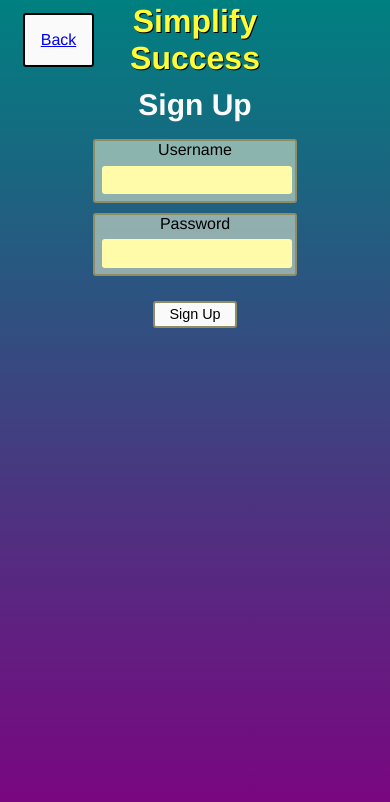
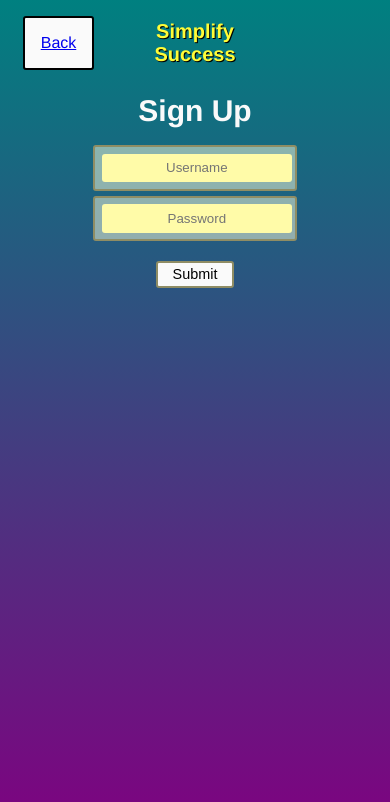
Before and after one commit to Magikarppi/Habit-Tracker, a React (Create React App) app in the folder frontend/: page /signup in a window 390 px wide. Shown: the top 802 px of the page. Built offline with nearby package versions, Linux system fonts and the light colour scheme.

Commit message:
Added responsive styles and form validation with Formik

```diff
--- a/frontend/package.json
+++ b/frontend/package.json
@@ -8,6 +8,7 @@
     "@types/node": "^15.0.1",
     "@types/react": "^17.0.4",
     "@types/react-dom": "^17.0.3",
+    "formik": "^2.2.6",
     "react": "^16.12.0",
     "react-dom": "^16.12.0",
     "react-google-charts": "^3.0.15",
--- a/frontend/src/App.tsx
+++ b/frontend/src/App.tsx
@@ -1,10 +1,5 @@
 import React, { useState, useEffect } from 'react';
-import {
-  BrowserRouter as Router,
-  Route,
-  Redirect,
-  useHistory,
-} from 'react-router-dom';
+import { BrowserRouter as Router, Route, Redirect } from 'react-router-dom';
 
 import './App.css';
 import { setToken, create, remove, update } from './services/habits';
@@ -21,10 +16,12 @@ import Img6 from './images/woman_meditating.jpg';
 import { useField } from './hooks/hooks';
 import {
   ErrorSuccessMsg,
+  HabitInputValue,
   HabitNameField,
   HabitsToShow,
   HabitType,
   LoggedInUser,
+  LoginSignUpInputValues,
 } from './types';
 import GlobalStyle from './globalStyle';
 import LoginSignUp from './components/LoginSignUp';
@@ -42,8 +39,6 @@ const App = () => {
   const habitName = useField('text');
   const username = useField('text');
   const password = useField('password');
-
-  // const history = useHistory();
 
   // useEffect(() => {
   //   if (window.screen.width > 767) {
@@ -63,12 +58,12 @@ const App = () => {
     }
   }, []);
 
-  const handleSignUpSubmit = async (e: React.ChangeEvent<HTMLFormElement>) => {
-    e.preventDefault();
-
+  const handleSignUpSubmit = async (values: LoginSignUpInputValues) => {
+    // e.preventDefault();
+    const { username, password } = values;
     const signupData = {
-      username: username.value,
-      password: password.value,
+      username,
+      password,
     };
 
     if (signupData.password.length < 5) {
@@ -121,20 +116,20 @@ const App = () => {
         setTimeout(() => {
           setSuccessMessage(null);
         }, 4000);
-        username.reset();
-        password.reset();
+        // username.reset();
+        // password.reset();
       }
     } catch (exception) {
       console.log('exception', exception);
     }
   };
 
-  const handleLoginSubmit = async (e: React.ChangeEvent<HTMLFormElement>) => {
-    e.preventDefault();
-
+  const handleLoginSubmit = async (values: LoginSignUpInputValues) => {
+    // e.preventDefault();
+    const { username, password } = values;
     const loginData = {
-      username: username.value,
-      password: password.value,
+      username,
+      password,
     };
     try {
       const responseData = await login(loginData);
@@ -158,8 +153,8 @@ const App = () => {
         setToken(responseData.token);
         setLoggedInUser(responseData);
         setHabitsToShow(responseData.habits);
-        username.reset();
-        password.reset();
+        // username.reset();
+        // password.reset();
         setRedirect('/');
         setRedirect(null);
       }
@@ -174,12 +169,12 @@ const App = () => {
     setHabitsToShow([]);
   };
 
-  const handleHabitSubmit = async (e: React.ChangeEvent<HTMLFormElement>) => {
-    e.preventDefault();
-
+  const handleHabitSubmit = async (values: HabitInputValue) => {
+    // e.preventDefault();
+    const { habitName } = values;
     try {
       const newHabit = {
-        name: habitName.value,
+        name: habitName,
       };
 
       const responseData = await create(newHabit);
@@ -204,7 +199,7 @@ const App = () => {
       if (responseData.name && loggedInUser) {
         setHabitsToShow([...habitsToShow, responseData]);
         loggedInUser.habits = loggedInUser.habits.concat(responseData);
-        habitName.reset();
+        // habitName.reset();
         setShowHabitForm(false);
         window.localStorage.setItem(
           'loggedHabitAppUser',
--- a/frontend/src/components/AddHabit.tsx
+++ b/frontend/src/components/AddHabit.tsx
@@ -1,6 +1,12 @@
 import React from 'react';
 import styled from 'styled-components';
-import { AddHabitProps } from '../types';
+import { Formik, Form, Field, ErrorMessage } from 'formik';
+
+import {
+  AddHabitProps,
+  HabitInputValue,
+  LoginSignUpInputValues,
+} from '../types';
 
 const SubmitBtn = styled.button`
   background: #fffba8;
@@ -57,17 +63,50 @@ const CancelBtn = styled.button`
   text-align: center;
 `;
 
+const ErrorDiv = styled.div`
+  color: red;
+`;
+
 const AddHabit = ({
   handleHabitSubmit,
   habitName,
   toggleHabitForm,
 }: AddHabitProps) => {
+  const initialValues = {
+    habitName: '',
+  };
+
+  const validate = (values: HabitInputValue) => {
+    const { habitName } = values;
+    const errors: any = {};
+
+    if (!habitName) {
+      errors.habitName = 'Please enter a habit name';
+    } else if (habitName.length >= 30) {
+      errors.username = 'Max length is 30 chars';
+    }
+
+    return errors;
+  };
   return (
     <div>
-      <form onSubmit={handleHabitSubmit}>
+      <Formik
+        initialValues={initialValues}
+        validate={(values) => validate(values)}
+        onSubmit={(values, { setSubmitting }) => {
+          handleHabitSubmit(values);
+        }}
+      >
+        {({ isSubmitting, errors }) => (
+          <Form>
             <DivInput>
-          Name your habit: <Input data-cy="habitname-input" {...habitName} />
+              <Field
+                type="habitName"
+                name="habitName"
+                placeholder="Habit name"
+              />
             </DivInput>
+            <ErrorMessage name="username" component={ErrorDiv} />
             <SubmitDiv>
               <SubmitBtn
                 data-cy="habit-submit"
@@ -84,7 +123,9 @@ const AddHabit = ({
                 cancel
               </CancelBtn>
             </SubmitDiv>
-      </form>
+          </Form>
+        )}
+      </Formik>
     </div>
   );
 };
--- a/frontend/src/components/Header.tsx
+++ b/frontend/src/components/Header.tsx
@@ -4,42 +4,41 @@ import styled from 'styled-components';
 import { HeaderProps } from '../types';
 import { consts } from '../utils';
 
-const HeaderWrapperDark = styled.div`
+const HeaderWrapper = styled.div`
   display: flex;
   flex-direction: row;
   align-items: center;
   justify-content: space-between;
   width: 100%;
-  height: 80px;
+  height: 30%;
   /* background-color: #383838; */
-`;
-
-const HeaderWrapperLight = styled.div`
-  display: flex;
-  flex-direction: row;
-  align-items: center;
-  justify-content: space-between;
-  width: 100%;
-  height: 80px;
 `;
 
 const HeaderSubWrapper = styled.div`
   display: flex;
+  flex-direction: column;
+  @media (min-width: 767px) {
     flex-direction: row;
+  }
   align-items: center;
   justify-content: center;
   width: 30%;
 `;
 
 const H1 = styled.h1`
-  font-size: 200%;
+  /* font-size: 200%; */
   color: #fffc37;
   text-shadow: 1px 1px black;
 `;
 
 const LoggedInDiv = styled.div`
+  margin-top: 10px;
   text-align: center;
   white-space: nowrap;
+  font-size: 10px;
+  @media (min-width: 767px) {
+    font-size: 20px;
+  }
 `;
 
 const LogOutBtn = styled.button`
@@ -47,6 +46,10 @@ const LogOutBtn = styled.button`
   &:hover {
     background: #85015d;
   }
+  height: 30px;
+  width: 80px;
+  font-size: 0.6em;
+  @media (min-width: 767px) {
     font-size: 0.9em;
     margin: 1em;
     padding: 0.25em 1em;
@@ -55,12 +58,13 @@ const LogOutBtn = styled.button`
     text-align: center;
     height: 30px;
     width: 100px;
+  }
 `;
 
 const StyledLink = styled(Link)`
   background: #cfccc2;
   &:hover {
-    background: #ff711f;
+    background: darkgray;
   }
   font-size: 0.9em;
   margin: 0;
@@ -86,7 +90,7 @@ const Header = ({ loggedInUser, handleLogout }: HeaderProps) => {
   const urlLastPart = getPart('last', window.location.href);
 
   return loggedInUser ? (
-    <HeaderWrapperDark>
+    <HeaderWrapper>
       <HeaderSubWrapper>
         {urlSecondToLast === 'habits' ? (
           <StyledLink data-cy="back-btn" to="/">
@@ -103,9 +107,9 @@ const Header = ({ loggedInUser, handleLogout }: HeaderProps) => {
           Log out
         </LogOutBtn>
       </HeaderSubWrapper>
-    </HeaderWrapperDark>
+    </HeaderWrapper>
   ) : (
-    <HeaderWrapperLight>
+    <HeaderWrapper>
       <HeaderSubWrapper>
         {urlLastPart === 'login' || urlLastPart === 'signup' ? (
           <StyledLink data-cy="back-btn" to="/">
@@ -117,7 +121,7 @@ const Header = ({ loggedInUser, handleLogout }: HeaderProps) => {
         <H1>{consts.appName}</H1>
       </HeaderSubWrapper>
       <HeaderSubWrapper />
-    </HeaderWrapperLight>
+    </HeaderWrapper>
   );
 };
 
--- a/frontend/src/components/LoginSignup.tsx
+++ b/frontend/src/components/LoginSignup.tsx
@@ -1,6 +1,8 @@
 import React from 'react';
 import styled from 'styled-components';
-import { LoginSignUpProps } from '../types';
+import { Formik, Form, Field, ErrorMessage } from 'formik';
+
+import { LoginSignUpInputValues, LoginSignUpProps } from '../types';
 
 const SubmitDiv = styled.div`
   margin: auto;
@@ -13,7 +15,8 @@ const SubmitBtn = styled.button``;
 
 const DivInput = styled.div`
   margin: auto;
-  margin-bottom: 10px;
+  margin-bottom: 5px;
+  margin-top: 5px;
   background: rgba(255, 255, 220, 0.5);
   text-align: center;
   width: 200px;
@@ -22,23 +25,16 @@ const DivInput = styled.div`
   color: black;
 `;
 
-const Input = styled.input`
-  padding: 0.5em;
-  margin: 0.5em;
-  color: black;
-  background: #fffba8;
-  border: none;
-  border-radius: 3px;
-  box-sizing: border-box;
-  text-align: center;
-`;
-
 const H3 = styled.h3`
   width: 200px;
   margin: auto;
   margin-bottom: 10px;
   padding: 0.25em 1em;
   text-align: center;
+`;
+
+const ErrorDiv = styled.div`
+  color: red;
 `;
 
 const LoginSignUp = ({
@@ -56,25 +52,66 @@ const LoginSignUp = ({
 
   const formToShow = getLastPart(window.location.href);
 
+  const initialValues = {
+    username: '',
+    password: '',
+  };
+
+  const validate = (values: LoginSignUpInputValues) => {
+    const { username, password } = values;
+    const errors: any = {};
+
+    if (!username) {
+      errors.username = 'Username is required!';
+    } else if (username.length >= 12) {
+      errors.username = 'Max length is 12 chars';
+    }
+
+    if (!password) {
+      errors.password = 'Password is required!';
+    } else if (password.length < 5) {
+      errors.password = 'Password should be at least 5 chars long';
+    }
+    return errors;
+  };
+
   switch (formToShow) {
     case 'signup':
       return (
         <div>
           <H3>Sign Up</H3>
           <div>
-            <form onSubmit={handleSignUpSubmit}>
+            <Formik
+              initialValues={initialValues}
+              validate={(values) => validate(values)}
+              onSubmit={(values, { setSubmitting }) => {
+                handleSignUpSubmit(values);
+              }}
+            >
+              {({ isSubmitting, errors }) => (
+                <Form>
                   <DivInput>
-                Username <Input data-cy="signup-user-input" {...username} />
+                    <Field
+                      type="username"
+                      name="username"
+                      placeholder="Username"
+                    />
                   </DivInput>
+                  <ErrorMessage name="username" component={ErrorDiv} />
                   <DivInput>
-                Password <Input data-cy="signup-pass-input" {...password} />
+                    <Field
+                      type="password"
+                      name="password"
+                      placeholder="Password"
+                    />
                   </DivInput>
+                  <ErrorMessage name="password" component={ErrorDiv} />
                   <SubmitDiv>
-                <SubmitBtn data-cy="signup-submit" type="submit">
-                  Sign Up
-                </SubmitBtn>
+                    <SubmitBtn type="submit">Submit</SubmitBtn>
                   </SubmitDiv>
-            </form>
+                </Form>
+              )}
+            </Formik>
           </div>
         </div>
       );
@@ -83,33 +120,37 @@ const LoginSignUp = ({
         <div>
           <H3>Login</H3>
           <div>
-            <form onSubmit={handleLoginSubmit}>
+            <Formik
+              initialValues={initialValues}
+              validate={(values) => validate(values)}
+              onSubmit={(values, { setSubmitting }) => {
+                handleLoginSubmit(values);
+              }}
+            >
+              {({ isSubmitting, errors }) => (
+                <Form>
                   <DivInput>
-                Username{' '}
-                <Input
-                  data-cy="login-user-input"
-                  data-testid="login-user-input"
-                  {...username}
+                    <Field
+                      type="username"
+                      name="username"
+                      placeholder="Username"
                     />
                   </DivInput>
+                  <ErrorMessage name="username" component={ErrorDiv} />
                   <DivInput>
-                Password{' '}
-                <Input
-                  data-cy="login-pass-input"
-                  data-testid="login-pass-input"
-                  {...password}
+                    <Field
+                      type="password"
+                      name="password"
+                      placeholder="Password"
                     />
                   </DivInput>
+                  <ErrorMessage name="password" component={ErrorDiv} />
                   <SubmitDiv>
-                <SubmitBtn
-                  data-cy="login-submit"
-                  data-testid="login-submit"
-                  type="submit"
-                >
-                  Login
-                </SubmitBtn>
+                    <SubmitBtn type="submit">Submit</SubmitBtn>
                   </SubmitDiv>
-            </form>
+                </Form>
+              )}
+            </Formik>
           </div>
         </div>
       );
```
Also changed, not shown: frontend/src/components/HabitMoreInfo.tsx (+32 -10 lines), frontend/src/components/Home.tsx (+8 -2 lines), frontend/src/globalStyle.ts (+14 -1 lines), frontend/src/types.ts (+15 -4 lines), 1 other file (tests, documents, lock files or other folders). Lines whose indentation alone changed are shown as unchanged.
